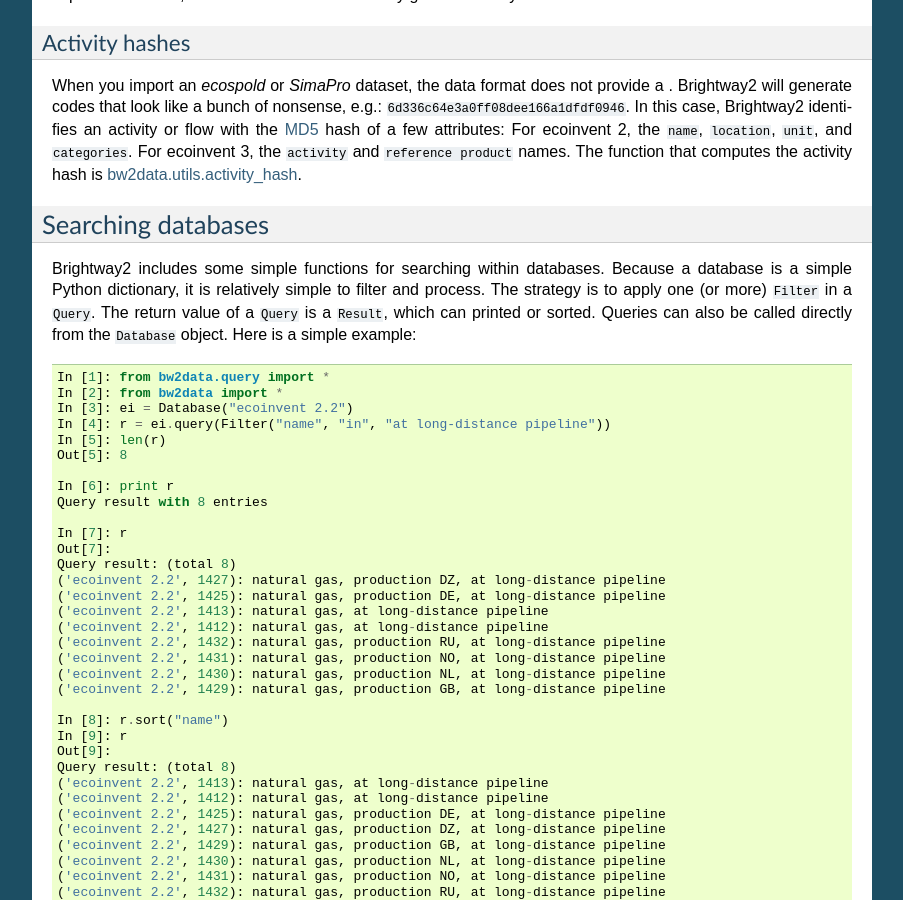
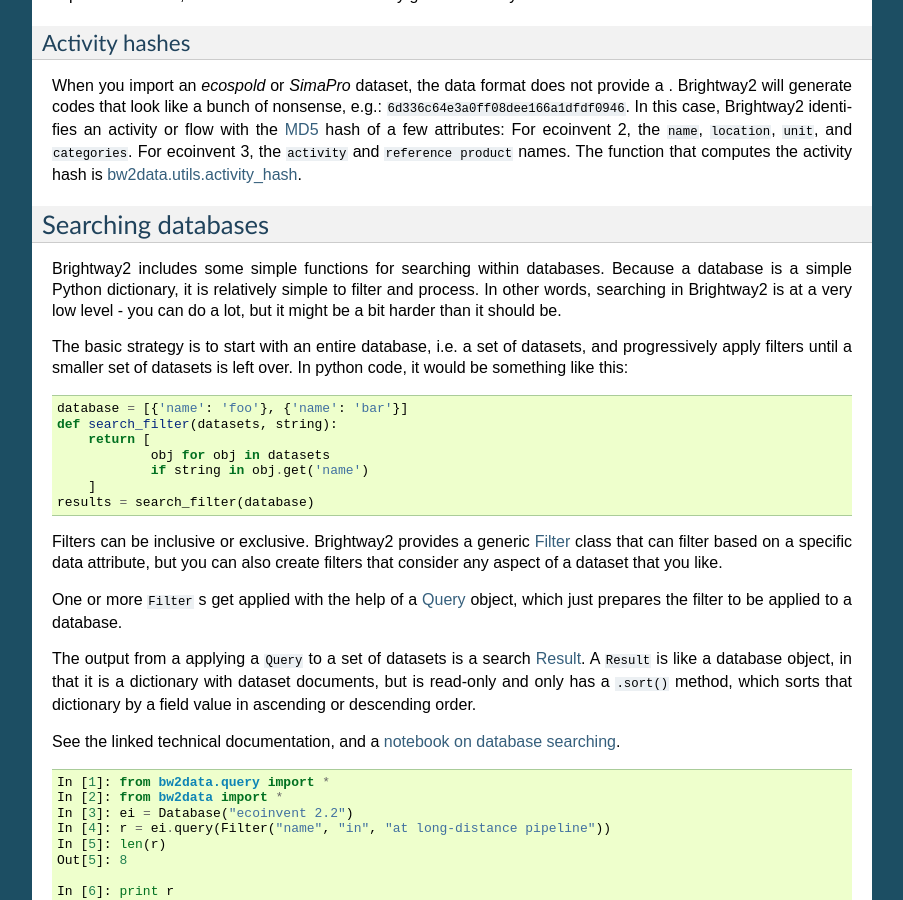
Before and after one commit to brightway-lca/brightway2, a Sphinx documentation site: the page built from docs/lci.rst, in a window 1280 px wide and 900 px high, scrolled down 4156 px. Shown: the whole window, without its empty margins (198-1101 px from the left). Built offline with Sphinx 7.4.7, drawn with Linux system fonts in a browser that asks for light colours.

Commit message:
Better documentation for searching

```diff
--- a/docs/lci.rst
+++ b/docs/lci.rst
@@ -189,7 +189,29 @@
 Searching databases
 -------------------
 
-Brightway2 includes some simple functions for searching within databases. Because a database is a simple Python dictionary, it is relatively simple to filter and process. The strategy is to apply one (or more) ``Filter`` in a ``Query``. The return value of a ``Query`` is a ``Result``, which can printed or sorted. Queries can also be called directly from the ``Database`` object. Here is a simple example:
+Brightway2 includes some simple functions for searching within databases. Because a database is a simple Python dictionary, it is relatively simple to filter and process. In other words, searching in Brightway2 is at a very low level - you can do a lot, but it might be a bit harder than it should be.
+
+The basic strategy is to start with an entire database, i.e. a set of datasets, and progressively apply filters until a smaller set of datasets is left over. In python code, it would be something like this:
+
+.. code-block:: python
+
+    database = [{'name': 'foo'}, {'name': 'bar'}]
+    def search_filter(datasets, string):
+        return [
+                obj for obj in datasets
+                if string in obj.get('name')
+        ]
+    results = search_filter(database)
+
+Filters can be inclusive or exclusive. Brightway2 provides a generic :ref:`search-filter` class that can filter based on a specific data attribute, but you can also create filters that consider any aspect of a dataset that you like.
+
+One or more ``Filter`` s get applied with the help of a :ref:`search-query` object, which just prepares the filter to be applied to a database.
+
+The output from a applying a ``Query`` to a set of datasets is a search :ref:`search-result`. A ``Result`` is like a database object, in that it is a dictionary with dataset documents, but is read-only and only has a ``.sort()`` method, which sorts that dictionary by a field value in ascending or descending order.
+
+See the linked technical documentation, and a `notebook on database searching <http://example.com>`_.
+
+
 
 .. code-block:: python
 
```
Also changed, not shown: docs/technical/bw2data.rst (+14 -0 lines).
